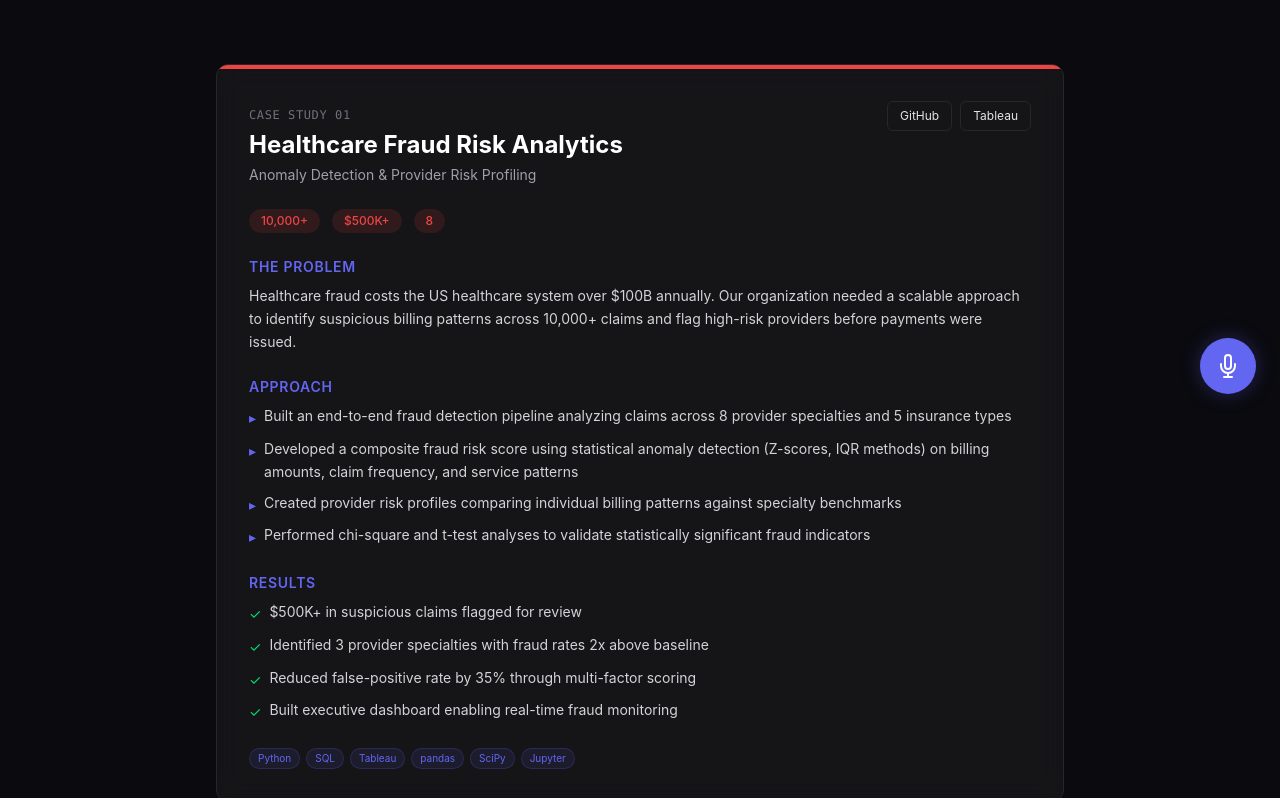
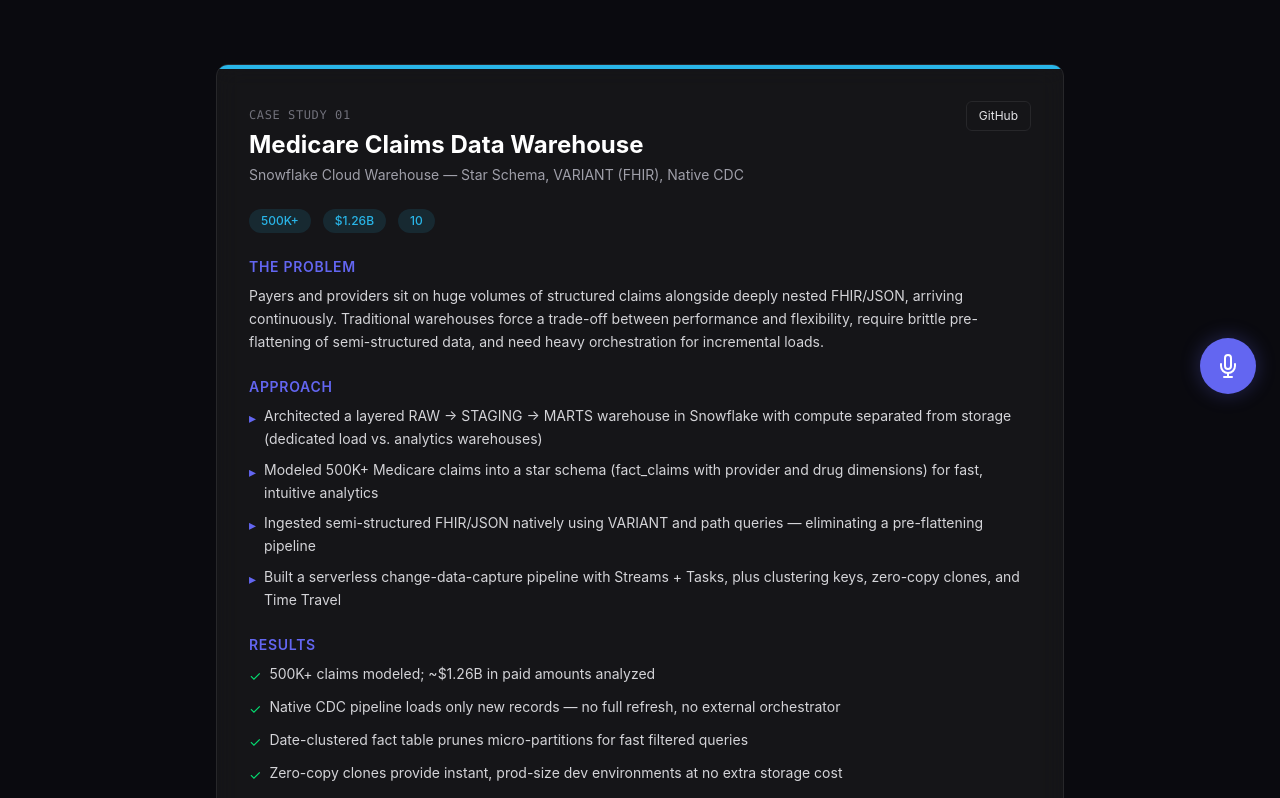
Before and after one commit to morningstar1898-eng/career-os, a Next.js app in the folder frontend/: page /projects in a window 1280 px wide. Shown: the part 382-1180 px from the top of the page. Built offline with nearby package versions, Linux system fonts and the light colour scheme; no server answers.

Commit message:
Add Snowflake claims warehouse to portfolio projects and resume

```diff
--- a/frontend/app/projects/page.tsx
+++ b/frontend/app/projects/page.tsx
@@ -3,6 +3,28 @@
 import Link from "next/link";
 
 const CASE_STUDIES = [
+  {
+    title: "Medicare Claims Data Warehouse",
+    subtitle: "Snowflake Cloud Warehouse — Star Schema, VARIANT (FHIR), Native CDC",
+    problem:
+      "Payers and providers sit on huge volumes of structured claims alongside deeply nested FHIR/JSON, arriving continuously. Traditional warehouses force a trade-off between performance and flexibility, require brittle pre-flattening of semi-structured data, and need heavy orchestration for incremental loads.",
+    approach: [
+      "Architected a layered RAW → STAGING → MARTS warehouse in Snowflake with compute separated from storage (dedicated load vs. analytics warehouses)",
+      "Modeled 500K+ Medicare claims into a star schema (fact_claims with provider and drug dimensions) for fast, intuitive analytics",
+      "Ingested semi-structured FHIR/JSON natively using VARIANT and path queries — eliminating a pre-flattening pipeline",
+      "Built a serverless change-data-capture pipeline with Streams + Tasks, plus clustering keys, zero-copy clones, and Time Travel",
+    ],
+    results: [
+      "500K+ claims modeled; ~$1.26B in paid amounts analyzed",
+      "Native CDC pipeline loads only new records — no full refresh, no external orchestrator",
+      "Date-clustered fact table prunes micro-partitions for fast filtered queries",
+      "Zero-copy clones provide instant, prod-size dev environments at no extra storage cost",
+    ],
+    tech: ["Snowflake", "SQL", "Star Schema", "VARIANT", "Streams & Tasks", "Clustering"],
+    metrics: { records: "500K+", paid: "$1.26B", features: "10" },
+    repo: "https://github.com/morningstar1898-eng/medicare-claims-warehouse-snowflake",
+    color: "#29B5E8",
+  },
   {
     title: "Healthcare Fraud Risk Analytics",
     subtitle: "Anomaly Detection & Provider Risk Profiling",
--- a/frontend/app/resume/page.tsx
+++ b/frontend/app/resume/page.tsx
@@ -17,6 +17,12 @@
     desc: "AI-powered 6-agent system that autonomously searches jobs, builds portfolio projects, teaches skills, and preps for interviews daily.",
     tech: ["CrewAI", "FastAPI", "Next.js", "Claude AI"],
     repo: "https://github.com/morningstar1898-eng/career-os",
+  },
+  {
+    title: "Medicare Claims Data Warehouse (Snowflake)",
+    desc: "Cloud data warehouse on Snowflake: star-schema modeling of 500K+ claims, semi-structured FHIR via VARIANT, native CDC with Streams & Tasks, clustering, and zero-copy clones.",
+    tech: ["Snowflake", "SQL", "Star Schema", "Streams & Tasks"],
+    repo: "https://github.com/morningstar1898-eng/medicare-claims-warehouse-snowflake",
   },
   {
     title: "Healthcare Fraud Risk Analytics",
```
